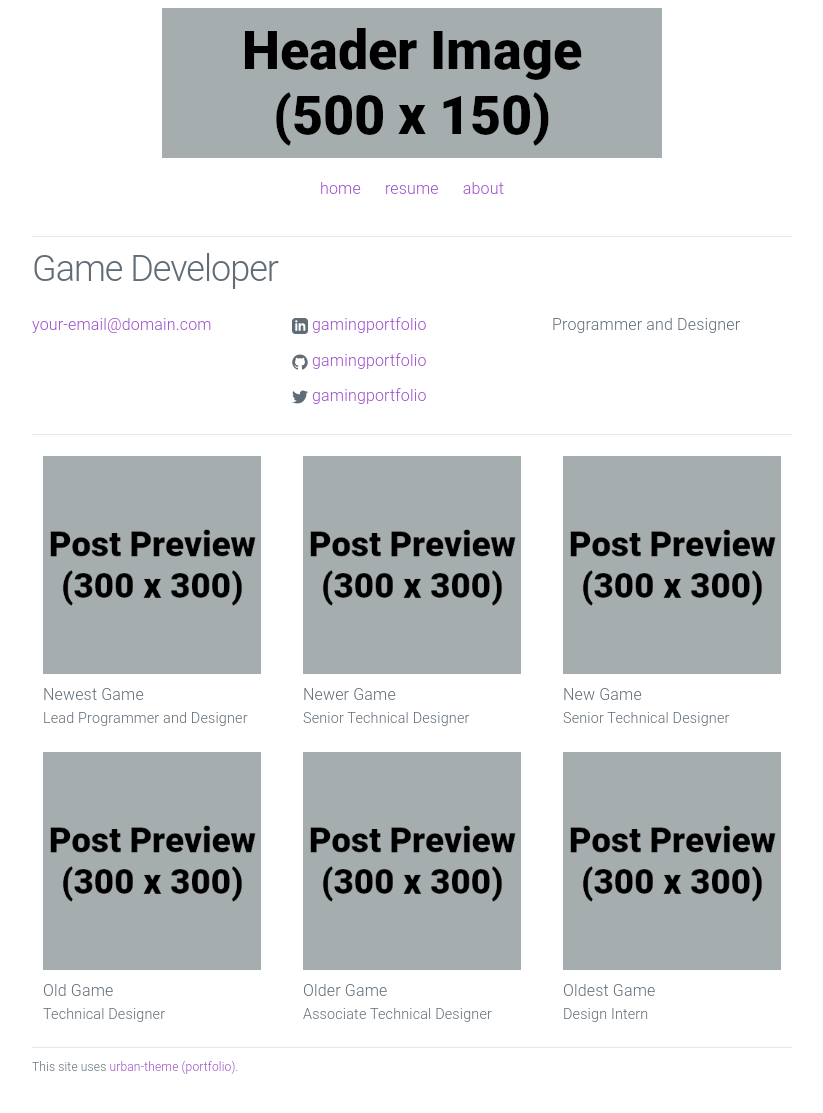
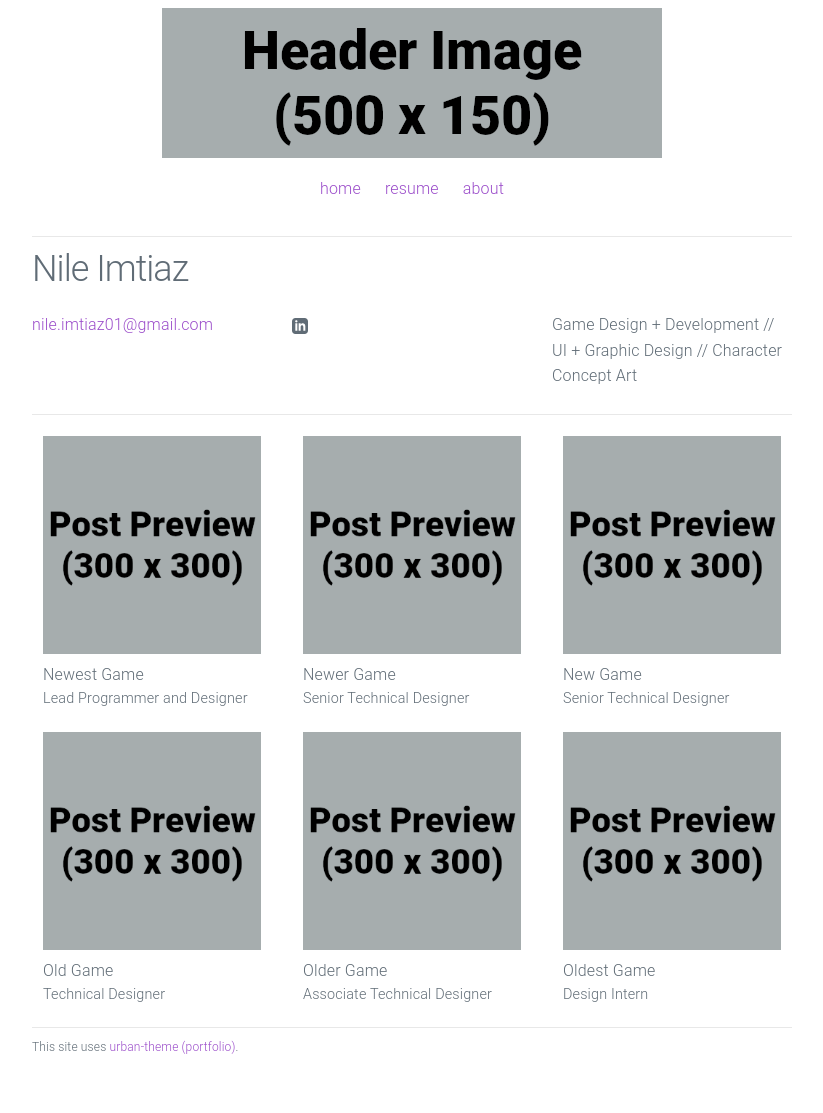
Before and after one commit to nile-imtiaz/portfolio, a Jekyll site: the page built from index.html, in a window 1280 px wide. Shown: the whole page, without its empty margins (228-1051 px from the left). Built offline with Jekyll 4.4.1, drawn with Linux system fonts in a browser that asks for light colours.

Commit message:
Update _config.yml

```diff
--- a/_config.yml
+++ b/_config.yml
@@ -1,12 +1,11 @@
 # Site settings
-title: Game Developer
-email: your-email@domain.com
+title: Nile Imtiaz
+email: nile.imtiaz01@gmail.com
 description: > # keep this and put description below
-  Programmer and Designer
-url: "https://yourdomain.com" # the base hostname & protocol for your site
-linkedin_url: "https://www.linkedin.com/in/gamingportfolio"
-github_username: gamingportfolio
-twitter_username: gamingportfolio
+  Game Design + Development // UI + Graphic Design // Character Concept Art
+url: "https://nile-imtiaz.github.io/portfolio/" # the base hostname & protocol for your site
+linkedin_url: "https://www.linkedin.com/in/nile-imtiaz/"
+itchio_url: "https://ariverinegypt.itch.io/"
 footer_text: "This site uses <a href='https://github.com/gamingportfolio/urban-theme-portfolio'>urban-theme (portfolio)</a>."
 
 # Build settings
```
